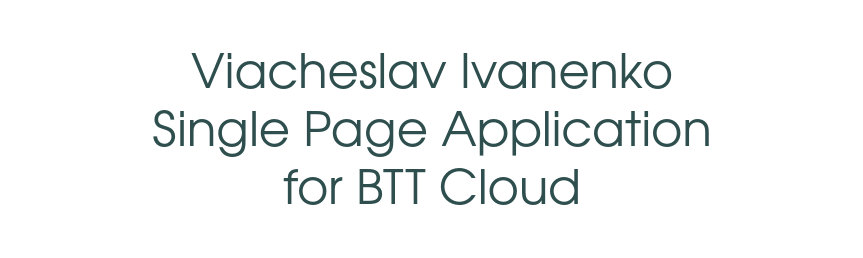
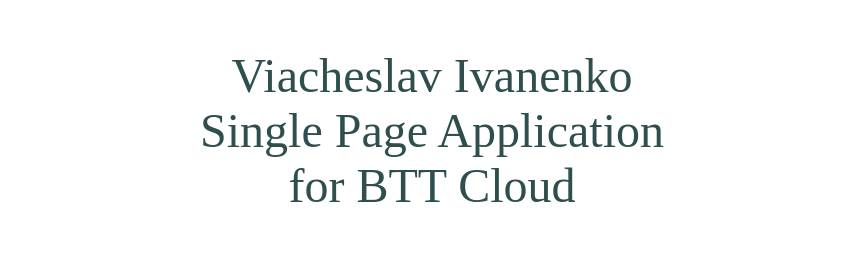
Before and after one commit to viva2021/webapp, a website: page static/index.html in a window 1280 px wide. Shown: the top 258 px of the page, without its empty margins (208-1071 px from the left). Drawn offline with Linux system fonts and the light colour scheme.

Commit message:
Update index.html

```diff
--- a/static/index.html
+++ b/static/index.html
@@ -8,7 +8,7 @@
     <title>Node.js SPA</title>
 </head>
 <body>
-<p style="font-size: xxx-large; color: #2f4f4f; font-family: 'URW Gothic'; text-align: center">
+<p style="font-size: xxx-large; color: #2f4f4f; font-family: 'ubuntu'; text-align: center">
 Viacheslav Ivanenko<br> Single Page Application<br> for BTT Cloud
 </p>
 <p style="text-align: center">
```
